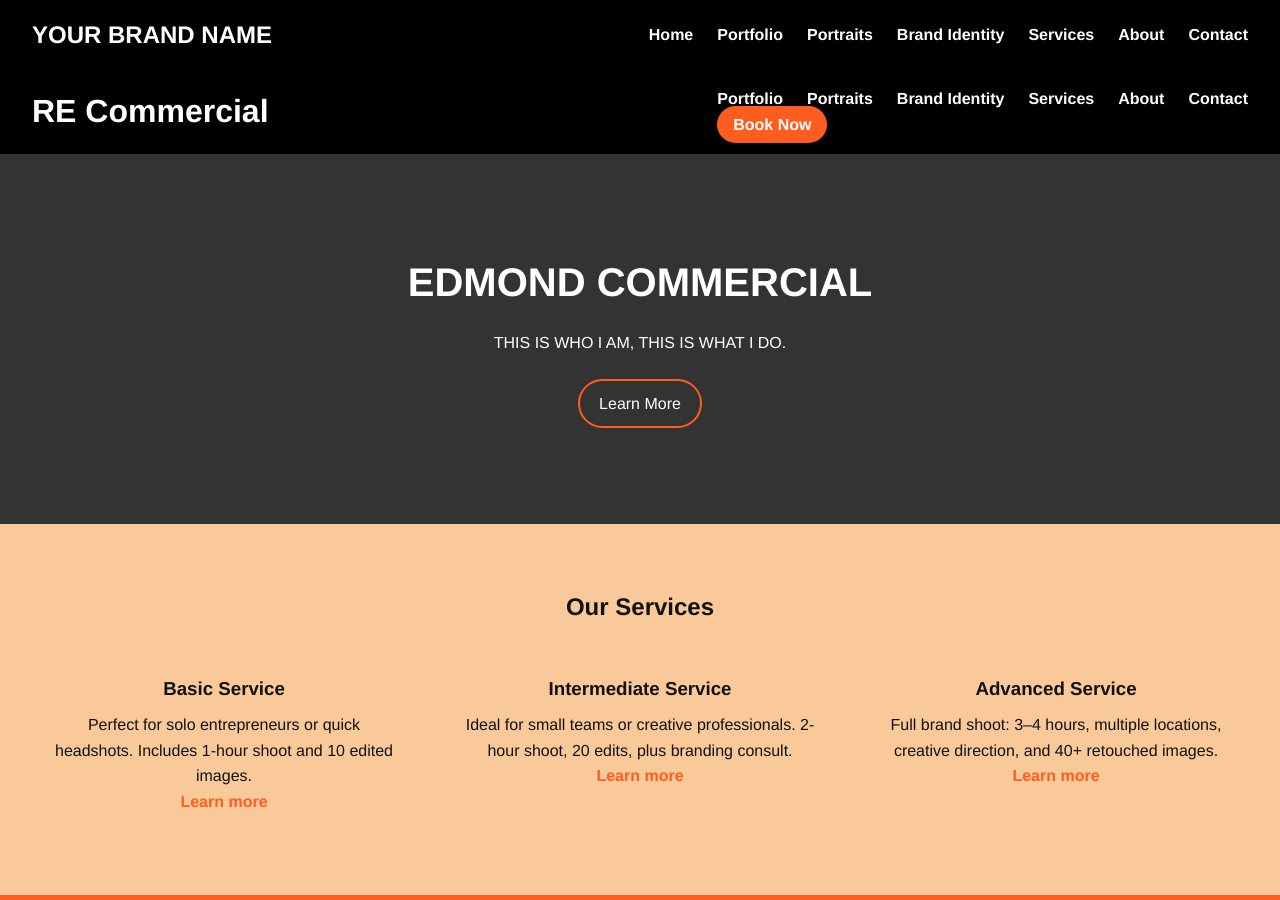
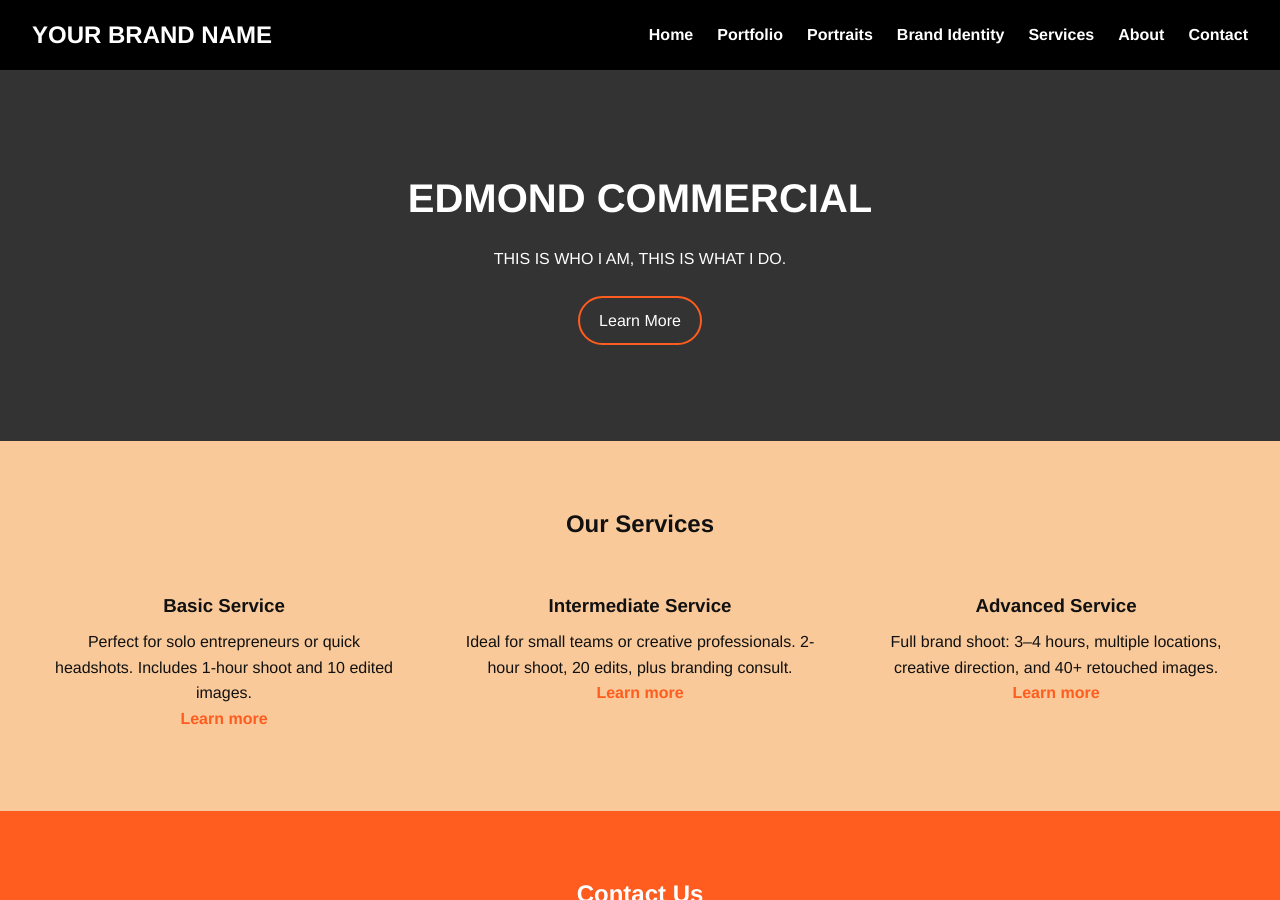
Before and after one commit to re-comm/my-portfolio, a Jekyll site: the page built from index.html, in a window 1280 px wide and 900 px high. Built offline with Jekyll 4.4.1, drawn with Linux system fonts in a browser that asks for light colours.

Commit message:
Update index.html
Removed old nav bar

```diff
--- a/index.html
+++ b/index.html
@@ -12,24 +12,6 @@
   <link rel="stylesheet" href="styles.css"/>
 </head>
 <body>
-
-  <header class="navbar">
-    <div class="nav-container">
-      <h1 class="logo">RE Commercial</h1>
-      <nav>
-        <ul class="nav-links">
-          <!-- Links to every page except the 'thank-you.html' page -->
-          <li><a href="portfolio.html">Portfolio</a></li>
-          <li><a href="portraits.html">Portraits</a></li>
-          <li><a href="brand-identity.html">Brand Identity</a></li>
-          <li><a href="packages.html">Services</a></li>
-          <li><a href="about.html">About</a></li>
-          <li><a href="#contact">Contact</a></li>
-        </ul>
-        <a href="#contact" class="btn-book">Book Now</a>
-      </nav>
-    </div>
-  </header>
 
   <!-- HERO SECTION -->
   <section class="hero">
```
